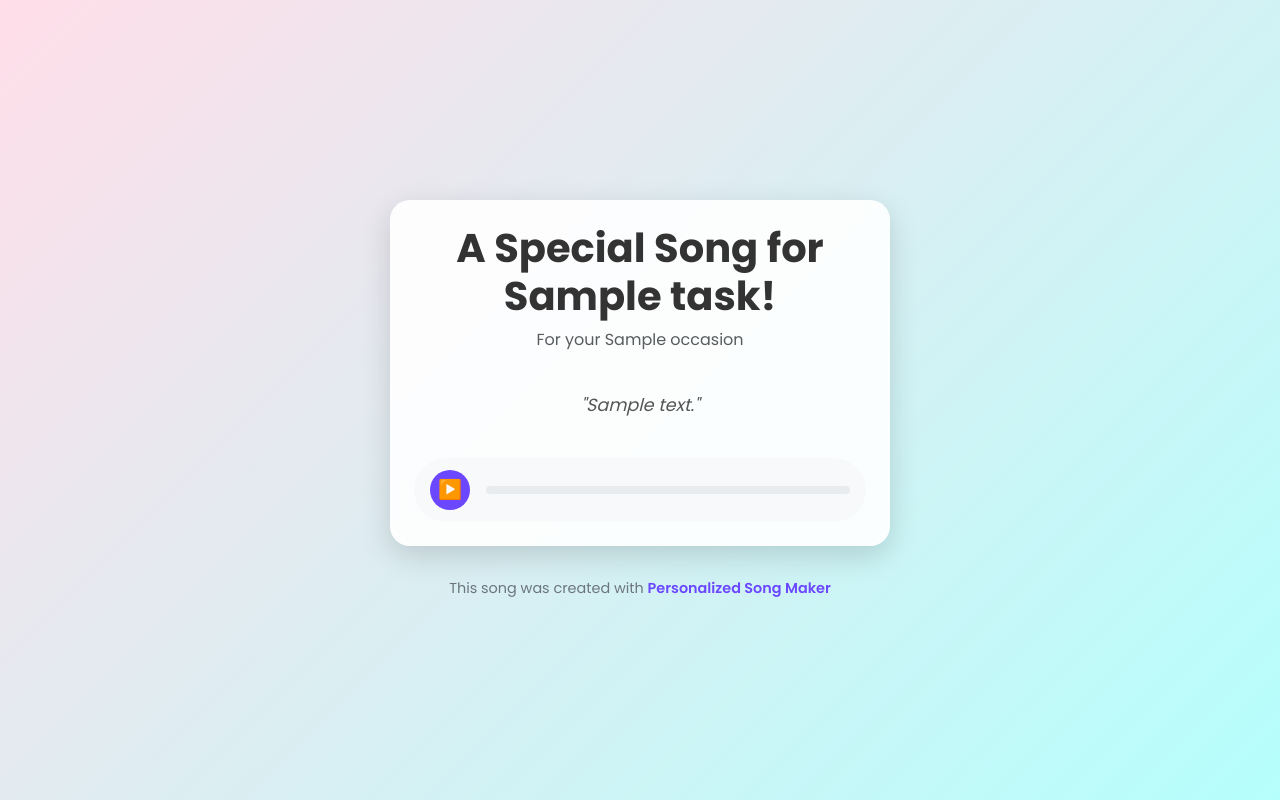
After one commit to Viralsumo/Personalizedsongmaker-Final, a Flask app: template templates/share_page.html in a window 1280 px wide. The commit adds this page. Run offline with Flask 3, Linux system fonts and the light colour scheme; the template is opened without the code that fills it: most values are stand-ins (such as "Sample title", 1, 10 or a date in 2020); some libraries are stand-ins or nearby versions.

Commit message:
Added Sharable dedicated page so user can share with intented person

```diff
--- a/app.py
+++ b/app.py
@@ -103,6 +103,9 @@ def init_db():
                 created_at TIMESTAMP NOT NULL DEFAULT CURRENT_TIMESTAMP,
                 completed_at TIMESTAMP,
                 paid_at TIMESTAMP
+                shareable_id TEXT UNIQUE,
+                recipient_message TEXT,
+                is_shared BOOLEAN DEFAULT false
             );
         """)
         logger.info("DB initialized: 'tasks' table ensured.")
@@ -567,6 +570,49 @@ def save_email():
         logger.error(f"Could not save email for task {task_id}: {e}")
         return jsonify({"error": "Failed to save email."}), 500
 
+@app.route('/create_shareable_page', methods=['POST'])
+def create_shareable_page():
+    """Creates a unique shareable page for a paid task."""
+    data = request.get_json()
+    task_id = data.get('task_id')
+    message = data.get('message')
+
+    if not task_id or not message:
+        return jsonify({"error": "Task ID and message are required."}), 400
+
+    # Generate a unique, shareable ID
+    shareable_id = os.urandom(8).hex()
+
+    db = get_db()
+    cur = db.cursor()
+    cur.execute(
+        "UPDATE tasks SET shareable_id = %s, recipient_message = %s, is_shared = true WHERE task_id = %s",
+        (shareable_id, message, task_id)
+    )
+    db.commit()
+    cur.close()
+    db.close()
+
+    share_url = f"{app.config['PUBLIC_URL']}/share/{shareable_id}"
+    logger.info(f"Created shareable page for task {task_id} at {share_url}")
+    return jsonify({"status": "success", "share_url": share_url})
+
+@app.route('/share/<shareable_id>')
+def show_shareable_page(shareable_id):
+    """Displays the public, shareable song page."""
+    db = get_db()
+    cur = db.cursor(cursor_factory=psycopg2.extras.DictCursor)
+    cur.execute("SELECT * FROM tasks WHERE shareable_id = %s", (shareable_id,))
+    task = cur.fetchone()
+    cur.close()
+    db.close()
+
+    if not task:
+        return "This song page was not found.", 404
+
+    audio_links = json.loads(task['audio_links'])
+    return render_template('share_page.html', task=task, audio_links=audio_links)
+
 @app.route('/terms')
 def terms():
     logger.debug("Rendering terms page")
--- /dev/null
+++ b/templates/share_page.html
@@ -0,0 +1,132 @@
+<!DOCTYPE html>
+<html lang="en">
+<head>
+    <meta charset="UTF-8">
+    <meta name="viewport" content="width=device-width, initial-scale=1.0">
+    <title>A Special Song for {{ task.name }}</title>
+    <meta name="description" content="Listen to a personalized song created just for you!">
+    <link href="https://cdn.jsdelivr.net/npm/bootstrap@5.3.0/dist/css/bootstrap.min.css" rel="stylesheet">
+    <link href="https://fonts.googleapis.com/css2?family=Poppins:wght@400;600;700&display=swap" rel="stylesheet">
+    <style>
+        body {
+            font-family: 'Poppins', sans-serif;
+            background: linear-gradient(135deg, #ffdee9, #b5fffc);
+            min-height: 100vh;
+            display: flex;
+            flex-direction: column;
+            justify-content: center;
+            align-items: center;
+            padding: 2rem;
+        }
+        .card {
+            border: none;
+            border-radius: 20px;
+            box-shadow: 0 10px 30px rgba(0, 0, 0, 0.15);
+            max-width: 500px;
+            width: 100%;
+            text-align: center;
+            background-color: rgba(255, 255, 255, 0.9);
+            backdrop-filter: blur(10px);
+        }
+        .card-title {
+            font-weight: 700;
+            color: #333;
+        }
+        .recipient-message {
+            font-size: 1.1rem;
+            font-style: italic;
+            color: #555;
+            white-space: pre-wrap;
+            margin: 1.5rem 0;
+        }
+        .player-container {
+            display: flex;
+            align-items: center;
+            gap: 1rem;
+            background-color: #f8f9fa;
+            padding: 0.75rem 1rem;
+            border-radius: 50px;
+            margin-top: 1rem;
+        }
+        .play-btn {
+            background: #6b48ff;
+            color: white;
+            border: none;
+            border-radius: 50%;
+            width: 40px;
+            height: 40px;
+            font-size: 1.2rem;
+            flex-shrink: 0;
+        }
+        .progress-bar-container {
+            flex-grow: 1;
+            height: 8px;
+            background-color: #e9ecef;
+            border-radius: 4px;
+            overflow: hidden;
+        }
+        .progress-bar-fill {
+            width: 0;
+            height: 100%;
+            background-color: #6b48ff;
+            transition: width 0.1s linear;
+        }
+        .branding {
+            margin-top: 2rem;
+            font-size: 0.9rem;
+            color: #6c757d;
+        }
+        .branding a {
+            color: #6b48ff;
+            font-weight: 600;
+            text-decoration: none;
+        }
+    </style>
+</head>
+<body>
+    <div class="card p-4">
+        <h1 class="card-title">A Special Song for {{ task.name }}!</h1>
+        <p class="text-muted">For your {{ task.occasion }}</p>
+
+        <div class="recipient-message">"{{ task.recipient_message }}"</div>
+
+        {% for link in audio_links %}
+        <div class="player-container">
+            <audio class="d-none" src="{{ link }}" preload="metadata"></audio>
+            <button class="play-btn">▶️</button>
+            <div class="progress-bar-container">
+                <div class="progress-bar-fill"></div>
+            </div>
+        </div>
+        {% endfor %}
+    </div>
+
+    <div class="branding">
+        This song was created with <a href="/">Personalized Song Maker</a>
+    </div>
+
+    <script>
+        document.querySelectorAll('.player-container').forEach(container => {
+            const audio = container.querySelector('audio');
+            const playBtn = container.querySelector('.play-btn');
+            const progressBar = container.querySelector('.progress-bar-fill');
+
+            playBtn.addEventListener('click', () => {
+                if (audio.paused) {
+                    audio.play();
+                } else {
+                    audio.pause();
+                }
+            });
+
+            audio.addEventListener('play', () => playBtn.textContent = '⏸️');
+            audio.addEventListener('pause', () => playBtn.textContent = '▶️');
+
+            audio.addEventListener('timeupdate', () => {
+                const progress = (audio.currentTime / audio.duration) * 100;
+                progressBar.style.width = `${progress}%`;
+            });
+        });
+    </script>
+</body>
+</html>
```
Also changed, not shown: templates/download.html (+86 -11 lines).
